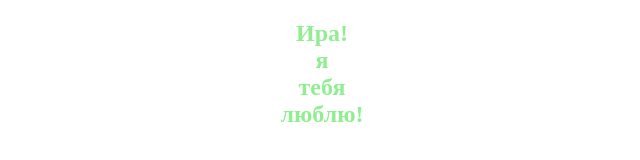
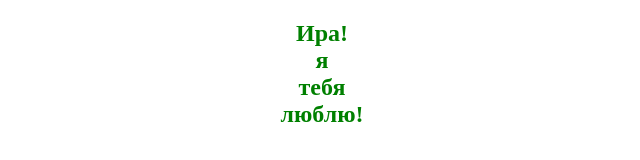
Before and after one commit to EvgenMironov900/for-irina, a plain HTML site: page index.html in a window 1280 px wide. Shown: the whole page, without its empty margins (318-958 px from the left). Drawn offline with Linux system fonts and the light colour scheme.

Commit message:
Update index.html

```diff
--- a/index.html
+++ b/index.html
@@ -7,7 +7,7 @@
   <body>
     <center>
 <!--style="align: center; color: #008cff;"><b>Ира!<br /> -->
-     <h2 title="Прикольно, правда?" style="align: center; color: lightgreen;"><b>Ира!<br />
+     <h2 style="align: center; color: green;"><b>Ира!<br />
     я<br />
     тебя<br />
     люблю!</b></h2>
```
